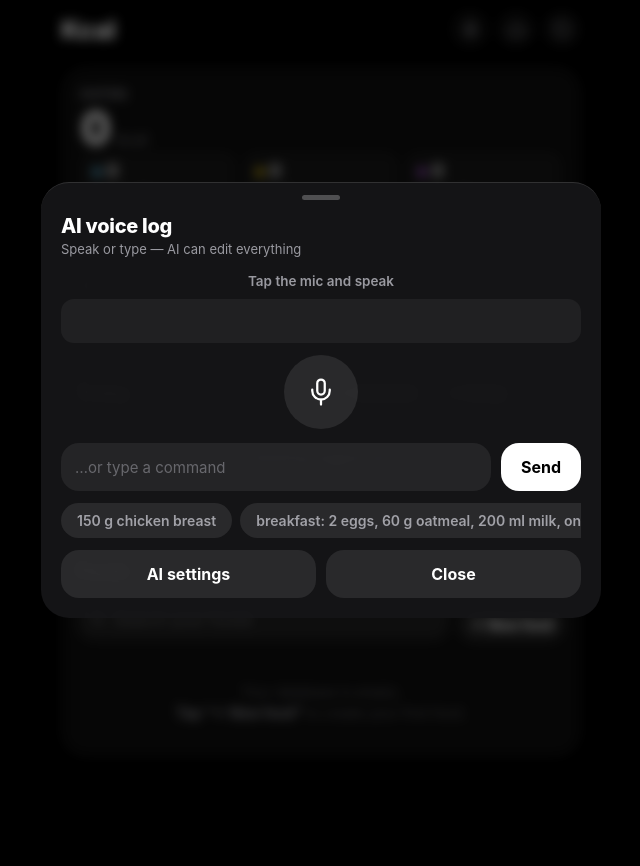
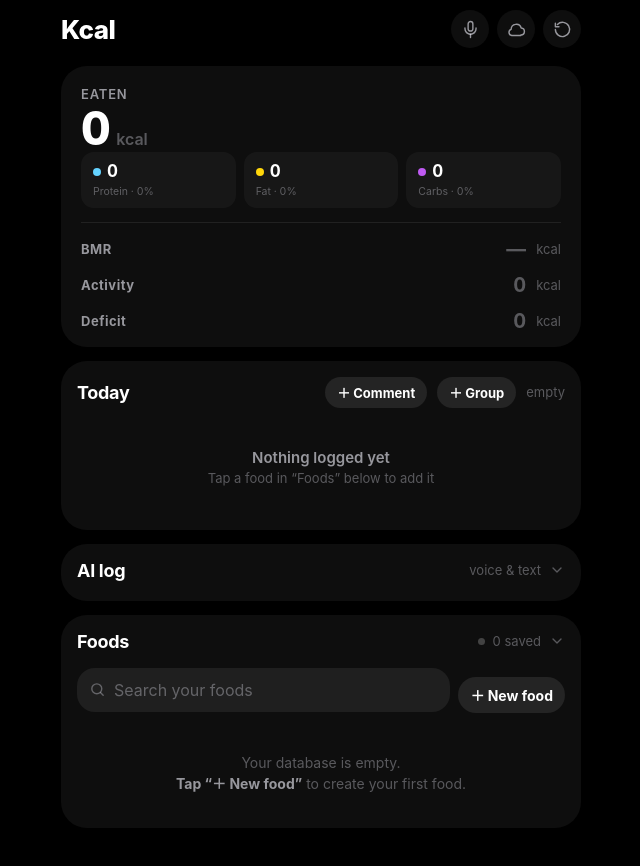
Before and after one commit to ascendbase/kcal-tracker, a plain HTML site: page index.html in a window 1280 px wide. Both pictures are taken after a click on the button 789 px from the left and 29 px from the top of the page. Shown: the whole page, without its empty margins (319-959 px from the left). Before the commit the page ends 800 px from the top, so only its background shows below. Drawn offline with nearby package versions, Linux system fonts and the light colour scheme.

Commit message:
Move AI chat from modal sheet into an inline collapsible panel next to the Foods panel; topbar mic button now toggles the panel

```diff
--- a/app.js
+++ b/app.js
@@ -10,6 +10,7 @@ let state = {
     deficit: 0,  // Daily deficit goal — permanent, survives the reset button
     dbOpen: true, // collapsible "Foods" panel open by default
     daySavedAt: 0, // last synced day-state timestamp (ms)
+    aiOpen: true, // inline AI chat panel open by default
     foods: [],   // user-created: { id, name, kcal, protein, fat, carbs } per 100g
     log: [],     // { id, name, grams, kcal, protein, fat, carbs, groupId? }
     groups: []   // per-day meal groups: { id, name, open } — log entries reference via groupId
@@ -58,9 +59,9 @@ function cacheElements() {
      'cloudBtn', 'syncDot', 'settingsModal',
      'supaUrl', 'supaKey', 'supaSave', 'supaDisconnect', 'settingsCancel',
      'proteinPct', 'fatPct', 'carbsPct',
-     'aiBtn', 'aiModal', 'aiStatus', 'aiTranscript', 'aiMic',
+     'aiBtn', 'aiPanel', 'aiToggle', 'aiBody', 'aiStatus', 'aiTranscript', 'aiMic',
      'aiTextInput', 'aiSend', 'aiExamples', 'aiSettingsToggle',
-     'aiClose', 'aiSettings', 'aiLang'
+     'aiSettings', 'aiLang'
     ].forEach(id => el[id] = document.getElementById(id));
 }
 
@@ -83,6 +84,7 @@ function loadState() {
             state.groups = Array.isArray(p.groups) ? p.groups : [];
             state.dbOpen = typeof p.dbOpen === 'boolean' ? p.dbOpen : true;
             state.daySavedAt = typeof p.daySavedAt === 'number' ? p.daySavedAt : 0;
+        state.aiOpen = typeof p.aiOpen === 'boolean' ? p.aiOpen : true;
         }
     } catch (e) {}
 }
@@ -1083,9 +1085,9 @@ function wireEvents() {
 
     el.resetBtn.addEventListener('click', resetDay);
 
-    // AI voice module
-    el.aiBtn.addEventListener('click', openAiSheet);
-    el.aiClose.addEventListener('click', closeAiSheet);
+    // AI voice module — inline panel next to the Foods panel
+    el.aiBtn.addEventListener('click', toggleAiPanel);
+    el.aiToggle.addEventListener('click', toggleAiPanel);
     el.aiMic.addEventListener('click', toggleAiListening);
     el.aiSend.addEventListener('click', sendAiText);
     el.aiTextInput.addEventListener('keydown', e => {
@@ -1112,7 +1114,7 @@ function wireEvents() {
         if (e.key === 'Escape') {
             if (el.quantityModal.classList.contains('open')) closeSheet();
             if (el.commentModal.classList.contains('open')) closeCommentModal();
-            if (el.aiModal.classList.contains('open')) closeAiSheet();
+            if (state.aiOpen) toggleAiPanel();
         }
     });
 }
@@ -1127,6 +1129,10 @@ function init() {
     // Apply saved collapsed/expanded state of the Foods panel
     el.dbBody.classList.toggle('open', state.dbOpen !== false);
     el.dbToggle.setAttribute('aria-expanded', String(state.dbOpen !== false));
+    // Apply saved collapsed/expanded state of the AI chat panel
+    state.aiOpen = state.aiOpen !== false;
+    el.aiBody.classList.toggle('open', state.aiOpen);
+    el.aiToggle.setAttribute('aria-expanded', String(state.aiOpen));
     renderFoods();
     renderLog();
     updateTotals();
@@ -1180,7 +1186,9 @@ function saveAiCfgFromInputs() {
     toast('Voice language saved');
 }
 
-function openAiSheet() {
+// Fill the AI panel UI (examples chips, language, reset status).
+// Called when the panel is opened (topbar mic button or after a day reset).
+function openAiPanel() {
     el.aiStatus.textContent = 'Tap the mic and speak';
     el.aiStatus.className = 'ai-status';
     el.aiTranscript.textContent = '';
@@ -1199,12 +1207,19 @@ function openAiSheet() {
             el.aiExamples.appendChild(b);
         });
     }
-    el.aiModal.classList.add('open');
-}
-
-function closeAiSheet() {
-    stopAiListening();
-    el.aiModal.classList.remove('open');
+    state.aiOpen = true;
+    el.aiBody.classList.add('open');
+    el.aiToggle.setAttribute('aria-expanded', 'true');
+    saveState();
+    el.aiPanel.scrollIntoView({ behavior: 'smooth', block: 'start' });
+}
+
+function toggleAiPanel() {
+    state.aiOpen ? (state.aiOpen = false, stopAiListening())
+                 : openAiPanel();
+    el.aiBody.classList.toggle('open', !!state.aiOpen);
+    el.aiToggle.setAttribute('aria-expanded', String(!!state.aiOpen));
+    saveState();
 }
 
 function sendAiText() {
--- a/index.html
+++ b/index.html
@@ -111,6 +111,52 @@
                     </div>
                 </div>
             </section>
+<!-- AI chat (inline, collapsible) -->
+            <section class="panel db-panel" id="aiPanel">
+                <button class="db-toggle" id="aiToggle" aria-expanded="true" aria-controls="aiBody">
+                    <span class="panel-title">AI log</span>
+                    <span class="db-toggle-right">
+                        <span class="panel-sub">voice & text</span>
+                        <svg class="chev" viewBox="0 0 24 24" fill="none" stroke="currentColor" stroke-width="2" stroke-linecap="round" stroke-linejoin="round">
+                            <polyline points="6 9 12 15 18 9"/>
+                        </svg>
+                    </span>
+                </button>
+                <div class="db-body open" id="aiBody">
+                    <div class="db-inner">
+                        <div class="ai-status" id="aiStatus">Tap the mic and speak</div>
+                        <div class="ai-transcript" id="aiTranscript"></div>
+                        <button class="ai-mic" id="aiMic" aria-label="Start voice input">
+                            <svg viewBox="0 0 24 24" fill="none" stroke="currentColor" stroke-width="1.8" stroke-linecap="round" stroke-linejoin="round">
+                                <rect x="9" y="2" width="6" height="12" rx="3"/>
+                                <path d="M5 10v1a7 7 0 0 0 14 0v-1"/>
+                                <line x1="12" y1="18" x2="12" y2="22"/>
+                            </svg>
+                        </button>
+                        <div class="ai-row">
+                            <input type="text" id="aiTextInput" placeholder="…or type a command" autocomplete="off">
+                            <button class="btn solid" id="aiSend">Send</button>
+                        </div>
+                        <div class="chips" id="aiExamples"></div>
+                        <div class="sheet-actions">
+                            <button class="btn ghost" id="aiSettingsToggle">Voice language</button>
+                        </div>
+                        <div id="aiSettings" style="display:none">
+                            <div class="set-field">
+                                <label for="aiLang">Voice input language</label>
+                                <select id="aiLang">
+                                    <option value="">Auto (browser language)</option>
+                                    <option value="ru-RU">Русский (ru-RU)</option>
+                                    <option value="en-US">English (en-US)</option>
+                                    <option value="uk-UA">Українська (uk-UA)</option>
+                                </select>
+                            </div>
+                            <div class="set-note">The AI model runs on the server — nothing to configure here.</div>
+                        </div>
+                    </div>
+                </div>
+            </section>
+<!-- Foods database (collapsible) -->
 <!-- Foods database (collapsible) -->
             <section class="panel db-panel">
                 <button class="db-toggle" id="dbToggle" aria-expanded="true" aria-controls="dbBody">
@@ -220,47 +266,6 @@
     </div>
 </div>
 
-<!-- AI voice sheet -->
-<div class="sheet-backdrop" id="aiModal">
-    <div class="sheet">
-        <div class="sheet-grab"></div>
-        <div class="sheet-head">
-            <div class="sheet-name">AI voice log</div>
-            <div class="sheet-per100">Speak or type — AI can edit everything</div>
-        </div>
-        <div class="ai-status" id="aiStatus">Tap the mic and speak</div>
-        <div class="ai-transcript" id="aiTranscript"></div>
-        <button class="ai-mic" id="aiMic" aria-label="Start voice input">
-            <svg viewBox="0 0 24 24" fill="none" stroke="currentColor" stroke-width="1.8" stroke-linecap="round" stroke-linejoin="round">
-                <rect x="9" y="2" width="6" height="12" rx="3"/>
-                <path d="M5 10v1a7 7 0 0 0 14 0v-1"/>
-                <line x1="12" y1="18" x2="12" y2="22"/>
-            </svg>
-        </button>
-        <div class="ai-row">
-            <input type="text" id="aiTextInput" placeholder="…or type a command" autocomplete="off">
-            <button class="btn solid" id="aiSend">Send</button>
-        </div>
-        <div class="chips" id="aiExamples"></div>
-        <div class="sheet-actions">
-            <button class="btn ghost" id="aiSettingsToggle">AI settings</button>
-            <button class="btn ghost" id="aiClose">Close</button>
-        </div>
-        <div id="aiSettings" style="display:none">
-            <div class="set-field">
-                <label for="aiLang">Voice input language</label>
-                <select id="aiLang">
-                    <option value="">Auto (browser language)</option>
-                    <option value="ru-RU">Русский (ru-RU)</option>
-                    <option value="en-US">English (en-US)</option>
-                    <option value="uk-UA">Українська (uk-UA)</option>
-                </select>
-            </div>
-            <div class="set-note">The AI model runs on the server — nothing to configure here.</div>
-        </div>
-    </div>
-</div>
-
 <!-- Comment sheet (0+ kcal note) -->
 <div class="sheet-backdrop" id="commentModal">
     <div class="sheet">
--- a/styles.css
+++ b/styles.css
@@ -458,6 +458,14 @@ input[type=number] { -moz-appearance: textfield; appearance: textfield; }
 #aiExamples { margin-bottom: 12px; }
 #aiSettings { border-top: 1px solid var(--line); padding-top: 14px; }
 
+/* Inline AI chat panel (main content, next to Foods) */
+#aiPanel .db-inner { padding-top: 4px; }
+#aiPanel .ai-mic { width: 56px; height: 56px; margin: 0 auto 12px; }
+#aiPanel .ai-mic svg { width: 24px; height: 24px; }
+#aiPanel .ai-status { margin-top: 2px; }
+#aiPanel .sheet-actions { margin-bottom: 12px; }
+#aiPanel .sheet-actions .btn { flex: none; padding: 10px 16px; }
+
 /* ---------- Toasts ---------- */
 .toasts {
     position: fixed; left: 50%; transform: translateX(-50%);
```
